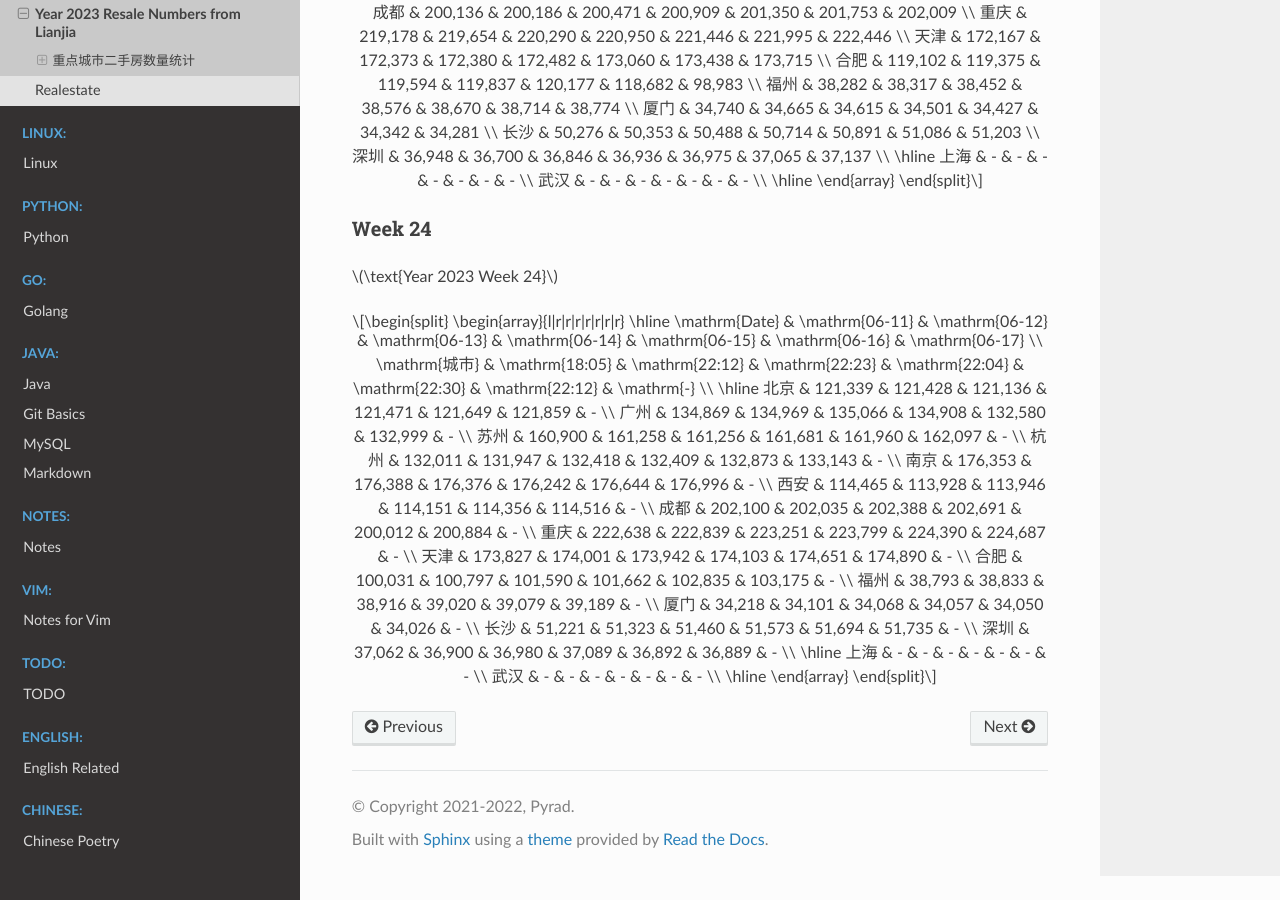
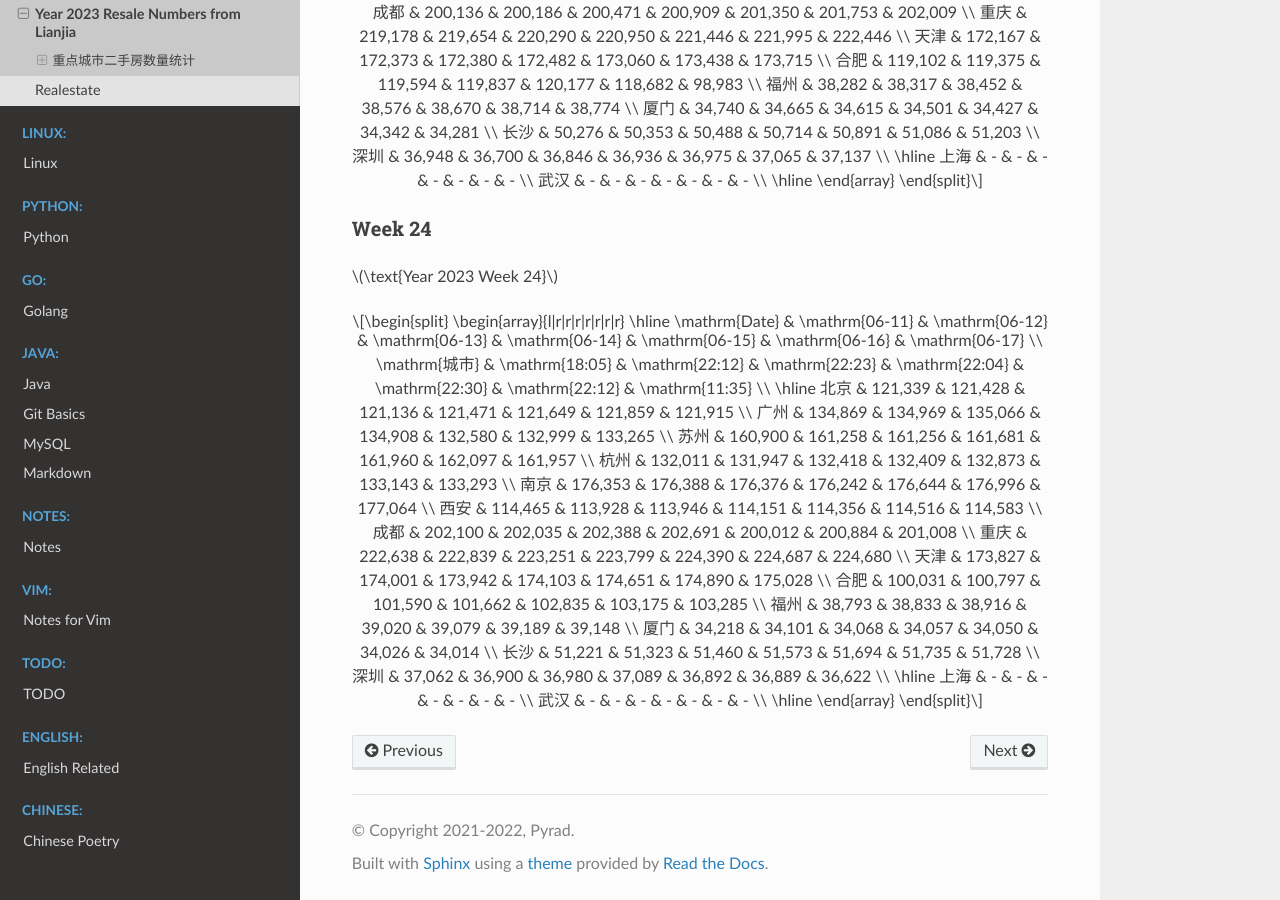
Before and after one commit to Pyrad/pyradnotes, a Sphinx documentation site: the page built from source/RealEstate/resalenumbers2023.md, in a window 1280 px wide and 900 px high, scrolled down 6827 px. Built offline with Sphinx 7.4.7 and the Read the Docs theme 2.0.0, drawn with Linux system fonts in a browser that asks for light colours; a script that is not in the unit is left out.

Commit message:
Realestate Update resale numbers 2023-06-17 11:37

```diff
--- a/source/RealEstate/resalenumbers2023.md
+++ b/source/RealEstate/resalenumbers2023.md
@@ -482,22 +482,22 @@
 \begin{array}{l|r|r|r|r|r|r|r}
 \hline
 \mathrm{Date} & \mathrm{06-11} & \mathrm{06-12} & \mathrm{06-13} & \mathrm{06-14} & \mathrm{06-15} & \mathrm{06-16} & \mathrm{06-17} \\
-\mathrm{城市} & \mathrm{18:05} & \mathrm{22:12} & \mathrm{22:23} & \mathrm{22:04} & \mathrm{22:30} & \mathrm{22:12} & \mathrm{-} \\
+\mathrm{城市} & \mathrm{18:05} & \mathrm{22:12} & \mathrm{22:23} & \mathrm{22:04} & \mathrm{22:30} & \mathrm{22:12} & \mathrm{11:35} \\
 \hline
-北京 & 121,339 & 121,428 & 121,136 & 121,471 & 121,649 & 121,859 & - \\
-广州 & 134,869 & 134,969 & 135,066 & 134,908 & 132,580 & 132,999 & - \\
-苏州 & 160,900 & 161,258 & 161,256 & 161,681 & 161,960 & 162,097 & - \\
-杭州 & 132,011 & 131,947 & 132,418 & 132,409 & 132,873 & 133,143 & - \\
-南京 & 176,353 & 176,388 & 176,376 & 176,242 & 176,644 & 176,996 & - \\
-西安 & 114,465 & 113,928 & 113,946 & 114,151 & 114,356 & 114,516 & - \\
-成都 & 202,100 & 202,035 & 202,388 & 202,691 & 200,012 & 200,884 & - \\
-重庆 & 222,638 & 222,839 & 223,251 & 223,799 & 224,390 & 224,687 & - \\
-天津 & 173,827 & 174,001 & 173,942 & 174,103 & 174,651 & 174,890 & - \\
-合肥 & 100,031 & 100,797 & 101,590 & 101,662 & 102,835 & 103,175 & - \\
-福州 & 38,793 & 38,833 & 38,916 & 39,020 & 39,079 & 39,189 & - \\
-厦门 & 34,218 & 34,101 & 34,068 & 34,057 & 34,050 & 34,026 & - \\
-长沙 & 51,221 & 51,323 & 51,460 & 51,573 & 51,694 & 51,735 & - \\
-深圳 & 37,062 & 36,900 & 36,980 & 37,089 & 36,892 & 36,889 & - \\
+北京 & 121,339 & 121,428 & 121,136 & 121,471 & 121,649 & 121,859 & 121,915 \\
+广州 & 134,869 & 134,969 & 135,066 & 134,908 & 132,580 & 132,999 & 133,265 \\
+苏州 & 160,900 & 161,258 & 161,256 & 161,681 & 161,960 & 162,097 & 161,957 \\
+杭州 & 132,011 & 131,947 & 132,418 & 132,409 & 132,873 & 133,143 & 133,293 \\
+南京 & 176,353 & 176,388 & 176,376 & 176,242 & 176,644 & 176,996 & 177,064 \\
+西安 & 114,465 & 113,928 & 113,946 & 114,151 & 114,356 & 114,516 & 114,583 \\
+成都 & 202,100 & 202,035 & 202,388 & 202,691 & 200,012 & 200,884 & 201,008 \\
+重庆 & 222,638 & 222,839 & 223,251 & 223,799 & 224,390 & 224,687 & 224,680 \\
+天津 & 173,827 & 174,001 & 173,942 & 174,103 & 174,651 & 174,890 & 175,028 \\
+合肥 & 100,031 & 100,797 & 101,590 & 101,662 & 102,835 & 103,175 & 103,285 \\
+福州 & 38,793 & 38,833 & 38,916 & 39,020 & 39,079 & 39,189 & 39,148 \\
+厦门 & 34,218 & 34,101 & 34,068 & 34,057 & 34,050 & 34,026 & 34,014 \\
+长沙 & 51,221 & 51,323 & 51,460 & 51,573 & 51,694 & 51,735 & 51,728 \\
+深圳 & 37,062 & 36,900 & 36,980 & 37,089 & 36,892 & 36,889 & 36,622 \\
 \hline
 上海 & - & - & - & - & - & - & - \\
 武汉 & - & - & - & - & - & - & - \\
```
Also changed, not shown: 1 other file.
